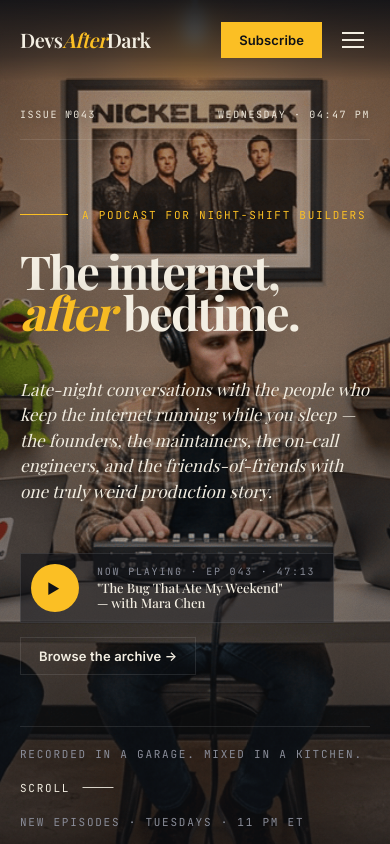
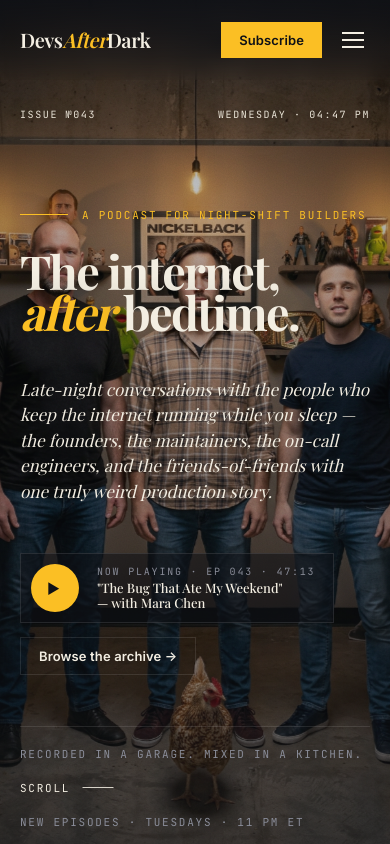
Before and after one commit to puresanfran/devsafterdark, a Next.js app: page / in a window 390 px wide. Shown: the top 844 px of the page. Built offline with nearby package versions, Linux system fonts and the light colour scheme; a web font is replaced by a local one.

Commit message:
Switch hero background to portrait image on mobile

```diff
--- a/app/globals.css
+++ b/app/globals.css
@@ -89,6 +89,9 @@ h1, h2, h3 { margin: 0; }
   background-image: url("/assets/hero.png");
   background-size: cover; background-position: center 30%; background-repeat: no-repeat;
   transform: scale(1.04); will-change: transform;
+}
+@media (max-width: 768px) {
+  .hero-bg { background-image: url("/assets/mobile -hero.png"); background-position: center top; }
 }
 .hero-bg::after {
   content: ""; position: absolute; inset: 0;
```
Also changed, not shown: public/assets/mobile -hero.png (added).
